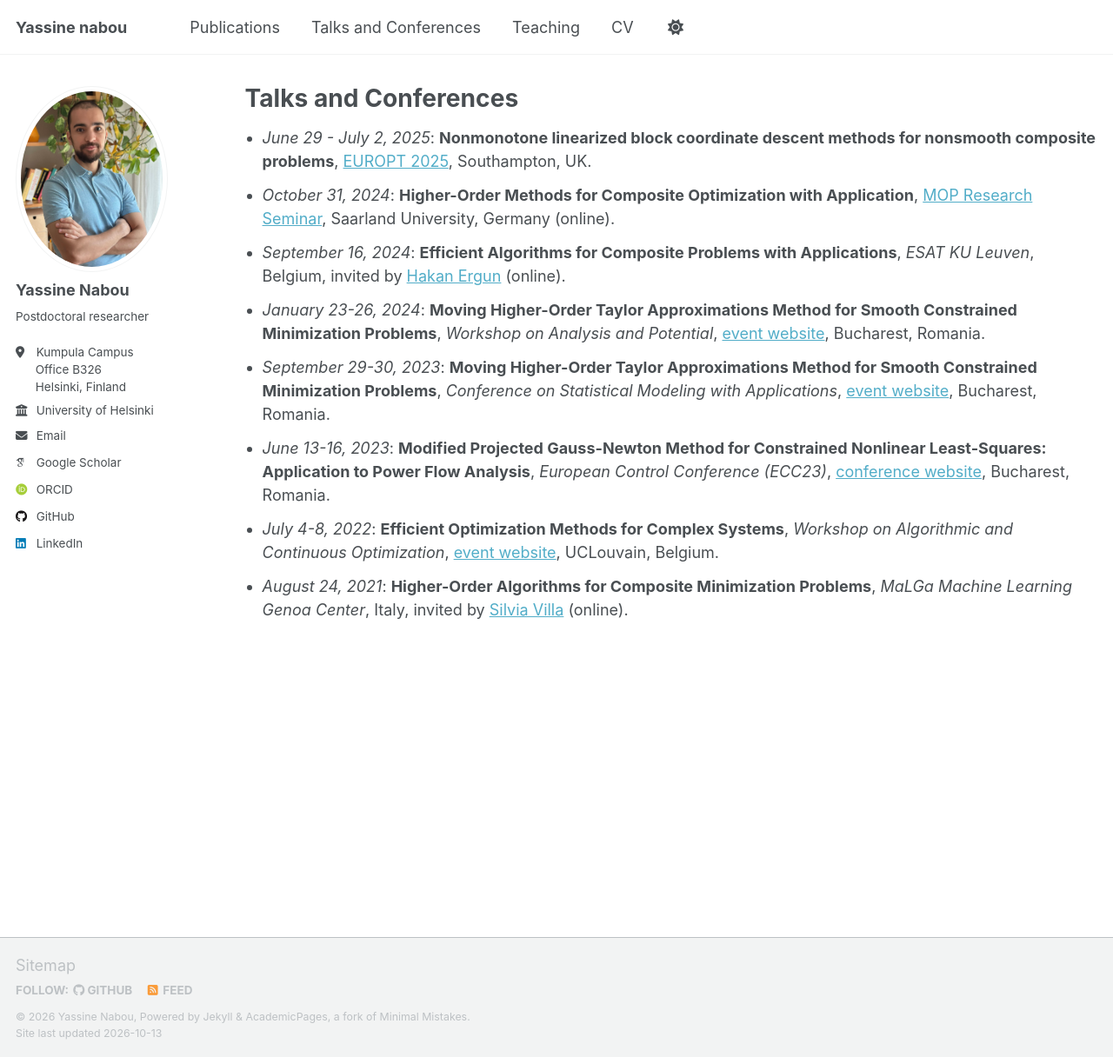
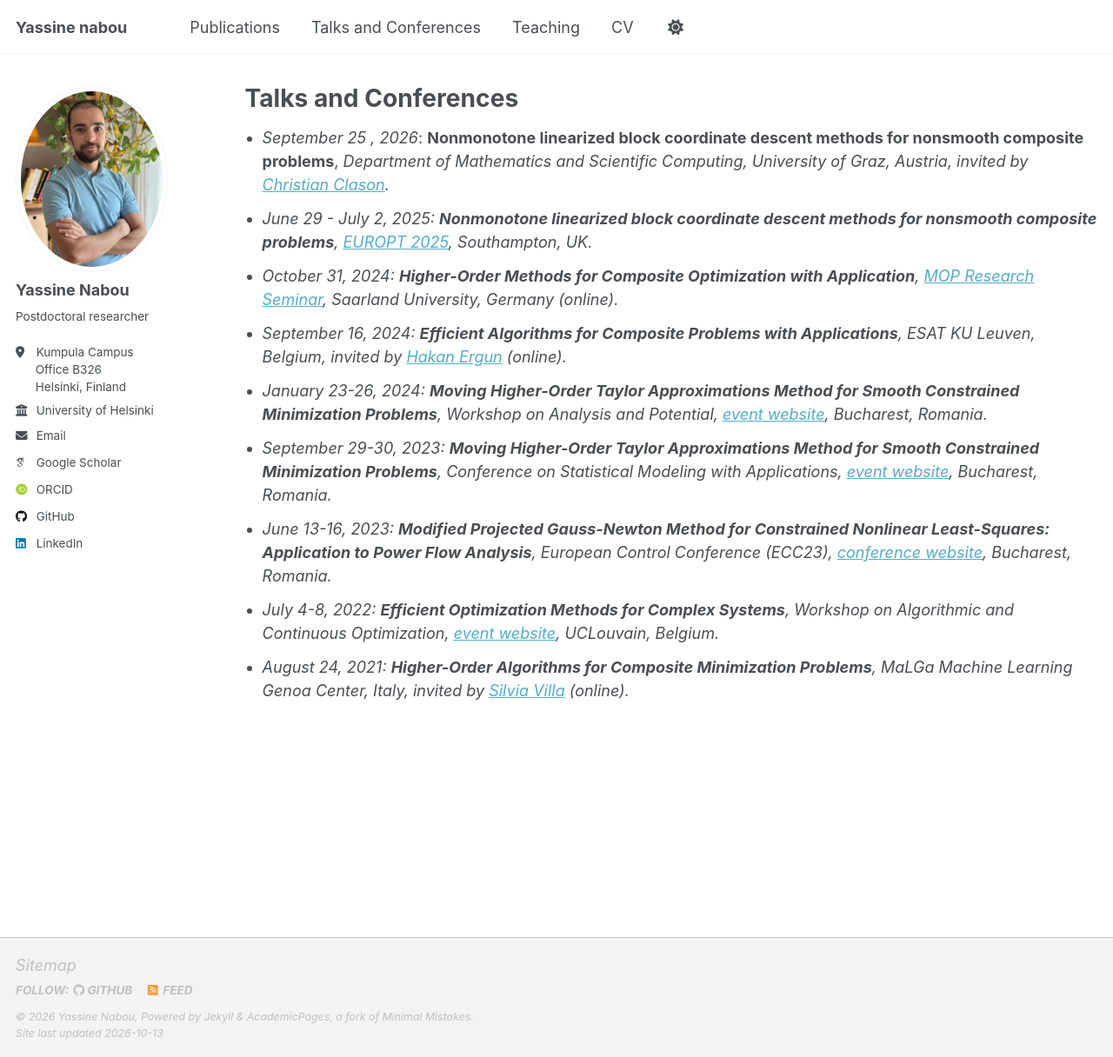
Before and after one commit to Yassine-Nabou/Yassine-Nabou.github.io, a Jekyll site: the page built from _pages/conference-talks.html, in a window 1280 px wide and 1216 px high. Shown: the whole window at 87% size. Built offline with Jekyll 4.4.1, drawn with Linux system fonts in a browser that asks for light colours; some web fonts are replaced; a script that is not in the unit is left out.

Commit message:
Add conference talk details for September 2026
Added a new conference talk entry for September 25, 2026.

```diff
--- a/_pages/conference-talks.html
+++ b/_pages/conference-talks.html
@@ -7,6 +7,12 @@ author_profile: true
 
 
 <ul style="list-style-type: disc; padding-left: 20px;">
+  <li style="margin-bottom: 12px;">
+    <em>September 25 , 2026</em>: <strong>Nonmonotone linearized block coordinate descent methods for nonsmooth composite problems</strong>,
+    <em>Department of Mathematics and Scientific Computing, University of Graz, Austria<em>, invited by
+    <a href="https://imsc.uni-graz.at/clason/">Christian Clason</a>.
+  </li>
+
   <li style="margin-bottom: 12px;">
     <em>June 29 - July 2, 2025</em>: <strong>Nonmonotone linearized block coordinate descent methods for nonsmooth composite problems</strong>,
     <a href="https://europt2025.org/#Social-Program">EUROPT 2025</a>, Southampton, UK.
```
